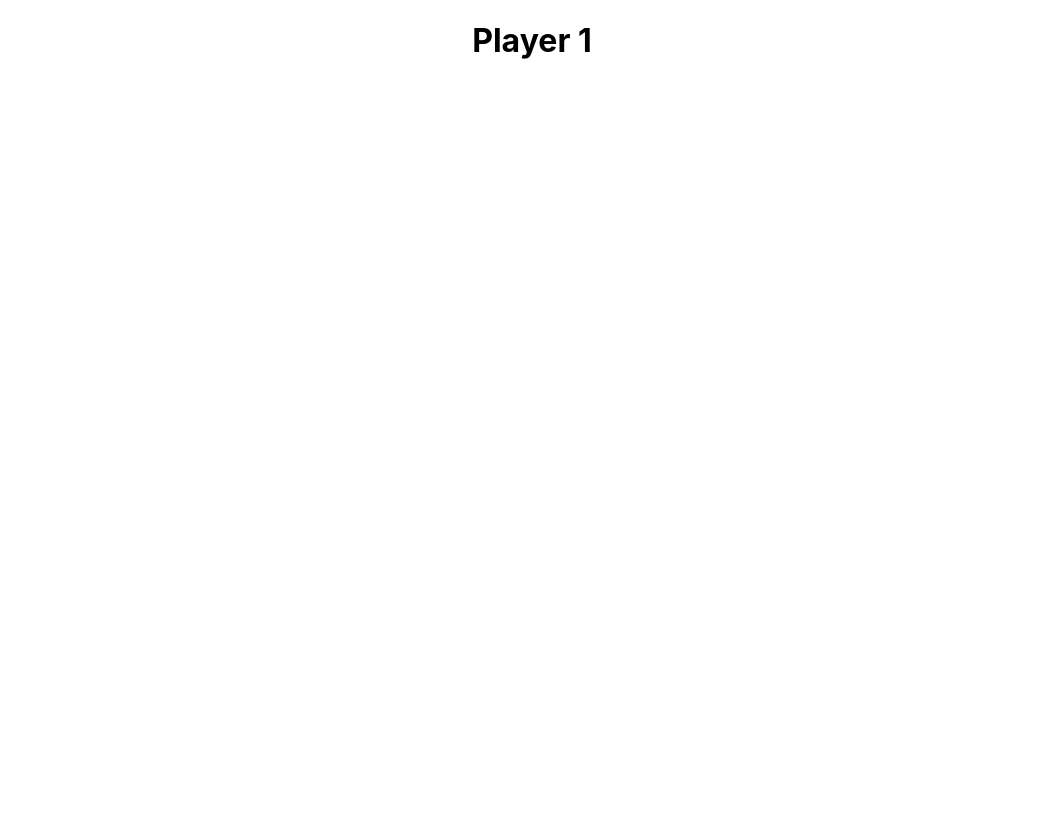
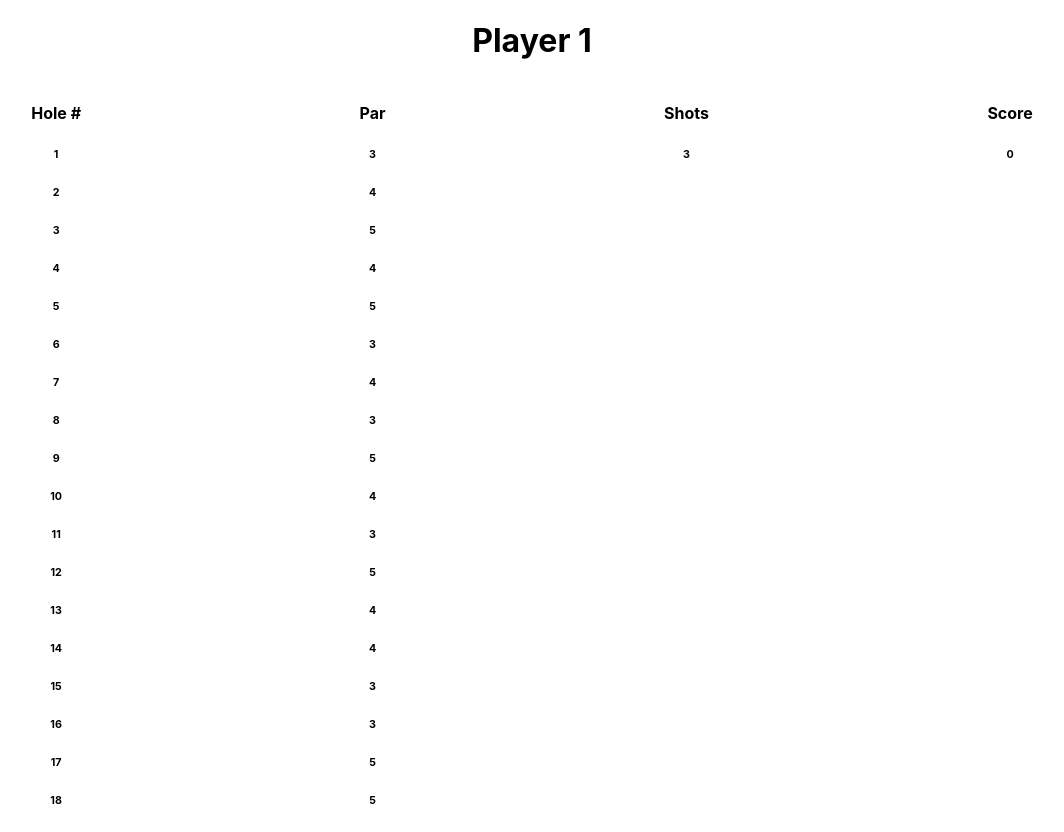
Before and after one commit to SCollinA/scorecard-react, a React (Create React App) app: page /1 in a window 1280 px wide. Shown: the whole page, without its empty margins (108-1172 px from the left). Before the commit the page ends 800 px from the top, so only its background shows below. Built offline with nearby package versions, Linux system fonts and the light colour scheme.

Commit message:
frame scorecard

```diff
--- a/src/GolferScoreCard.js
+++ b/src/GolferScoreCard.js
@@ -1,21 +1,29 @@
 import React from 'react'
 
 export default function GolferScoreCard(props) {
+    const playerHoles = props.holes.filter(hole => hole.course_id === props.currentCourse.id)
+    const playerCourseScore = props.currentCourseScores.find(ccs => ccs.player_id === props.player.id)
+    const playerHoleScores = props.holeScores.filter(holeScore => holeScore.course_score_id === playerCourseScore.id)
+    console.log(playerCourseScore, playerHoleScores)
     return (
         <div className='GolferScoreCard'>
             <h1>{props.player.name}</h1>
             <div className='playerScores'>
                 <div className='scoreCardHoles'>
-                    {props.holes.filter(hole => hole.course_id === props.currentCourse.id).map(hole => <h6>{hole.number}</h6>)}
+                    <h4>Hole #</h4>
+                    {playerHoles.map(hole => <h6 key={hole.id}>{hole.number}</h6>)}
                 </div>
                 <div className='scoreCardPars'>
-                    {props.holes.filter(hole => hole.course_id === props.currentCourse.id).map(hole => <h6>{hole.par}</h6>)}
+                    <h4>Par</h4>
+                    {playerHoles.map(hole => <h6 key={hole.id}>{hole.par}</h6>)}
+                </div>
+                <div className='scoreCardShots'>
+                    <h4>Shots</h4>
+                    {playerHoleScores.map(phs=> <h6 key={phs.id}>{phs.shots}</h6>)}
                 </div>
                 <div className='scoreCardScores'>
-                    {props.holeScores.filter(holeScore => holeScore.course_score_id === props.currentCourseScores.find(courseScore => courseScore.player_id === props.player.id).id)
-                        .map(chs=> <h6>{chs.score}</h6>)}
-                </div>
-                <div className='scoreCardResults'>
+                    <h4>Score</h4>
+                    {playerHoleScores.map(phs => <h6 key={phs.id}>{phs.shots - playerHoles.find(hole => hole.id === phs.hole_id).par}</h6>)}
                 </div>
             </div>
         </div>
--- a/src/index.css
+++ b/src/index.css
@@ -12,3 +12,8 @@ code {
   font-family: source-code-pro, Menlo, Monaco, Consolas, "Courier New",
     monospace;
 }
+
+.playerScores {
+  display: flex;
+  justify-content: space-around;
+}
--- a/src/store.js
+++ b/src/store.js
@@ -4,14 +4,35 @@ import uuid from 'uuid/v4'
 // set up default state
 const defaultState = {
     courses: [{id: 1, name: 'Golf Course'}], // all the courses
-    holes: [], // all the holes
+    holes: [
+        {id: 3, course_id: 1, number: 1, par: 3},
+        {id: 4, course_id: 1, number: 2, par: 4},
+        {id: 5, course_id: 1, number: 3, par: 5},
+        {id: 6, course_id: 1, number: 4, par: 4},
+        {id: 7, course_id: 1, number: 5, par: 5},
+        {id: 8, course_id: 1, number: 6, par: 3},
+        {id: 9, course_id: 1, number: 7, par: 4},
+        {id: 10, course_id: 1, number: 8, par: 3},
+        {id: 11, course_id: 1, number: 9, par: 5},
+        {id: 12, course_id: 1, number: 10, par: 4},
+        {id: 13, course_id: 1, number: 11, par: 3},
+        {id: 14, course_id: 1, number: 12, par: 5},
+        {id: 15, course_id: 1, number: 13, par: 4},
+        {id: 16, course_id: 1, number: 14, par: 4},
+        {id: 17, course_id: 1, number: 15, par: 3},
+        {id: 18, course_id: 1, number: 16, par: 3},
+        {id: 19, course_id: 1, number: 17, par: 5},
+        {id: 20, course_id: 1, number: 18, par: 5},
+    ], // all the holes
     players: [{id: 2, name: 'Player 1'}], // all the players
-    courseScores: [], // all the scores
-    holeScores: [], // all the hole scores
+    courseScores: [{id: 21, course_id: 1, player_id: 2}], // all the scores
+    holeScores: [
+        {id: 22, course_score_id: 21, hole_id: 3, shots: 3},
+    ], // all the hole scores
     currentCourse: {id: 1, name: 'Golf Course'}, // the current course
     // currentHole: {},
     currentPlayers: [{id: 2, name: 'Player 1'}], // the current players
-    currentCourseScores: [], // the current scores
+    currentCourseScores: [{id: 21, course_id: 1, player_id: 2}], // the current scores
     // currentHoleScores: [],
     // searchTerm: ''
 }
@@ -110,14 +131,14 @@ export const addCourseScore = ({player_id, course_id}) => {
         }
     }
 }
-export const addHoleScore = ({course_score_id, hole_id, score}) => {
+export const addHoleScore = ({course_score_id, hole_id, shots}) => {
     return {
         ...ADD_HOLE_SCORE,
         newHoleScore: {
             id: uuid(),
             course_score_id,
             hole_id,
-            score
+            shots
         }
     }
 }
@@ -161,14 +182,14 @@ export const updateCourseScore = ({id, course_id, player_id}) => {
         }
     }
 }
-export const updateHoleScore = ({id, course_score_id, hole_id, score}) => {
+export const updateHoleScore = ({id, course_score_id, hole_id, shots}) => {
     return {
         ...UPDATE_HOLE_SCORE,
         updatedHoleScore: {
             id,
             course_score_id,
             hole_id,
-            score
+            shots
         }
     }
 }
@@ -218,14 +239,14 @@ export const deleteCourseScore = ({id, course_id, player_id}) => {
         }
     }
 }
-export const deleteHoleScore = ({id, course_score_id, hole_id, score}) => {
+export const deleteHoleScore = ({id, course_score_id, hole_id, shots}) => {
     return {
         ...DELETE_HOLE_SCORE,
         holeScoreToDelete: {
             id,
             course_score_id,
             hole_id,
-            score
+            shots
         }
     }
 }
```
